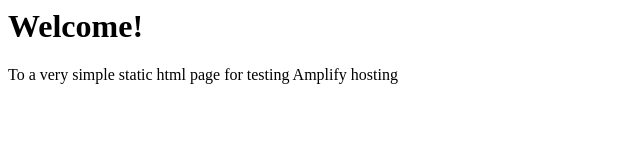
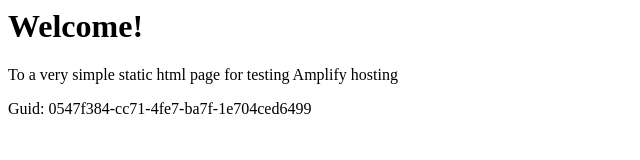
Before and after one commit to aws-aemilia-gru/Github-PR-Commit-Integration-Test-DoNotTouch-GithubWebhookPreviewCanaryTest-v1-prod-sa-east-1, a website: page src/index.html in a window 1280 px wide. Shown: the whole page, without its empty margins (0-640 px from the left). Drawn offline with Linux system fonts and the light colour scheme.

Commit message:
commit from integ tests

```diff
--- a/src/index.html
+++ b/src/index.html
@@ -1,3 +1,5 @@
+
+
 <html lang="en">
 
 <head>
@@ -10,6 +12,6 @@
 <body>
     <h1>Welcome!</h1>
     <p>To a very simple static html page for testing Amplify hosting</p>
-</body>
+    <p>Guid: 0547f384-cc71-4fe7-ba7f-1e704ced6499</p></body>
 
 </html>
```
